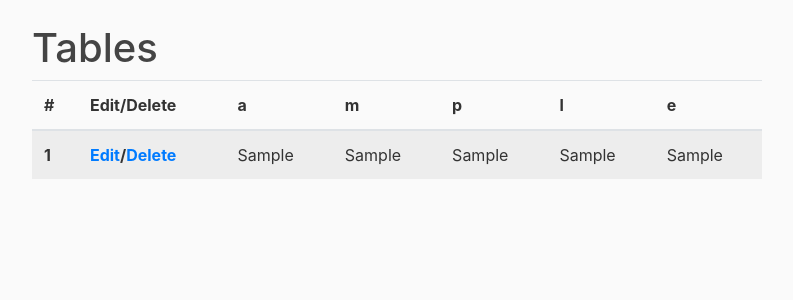
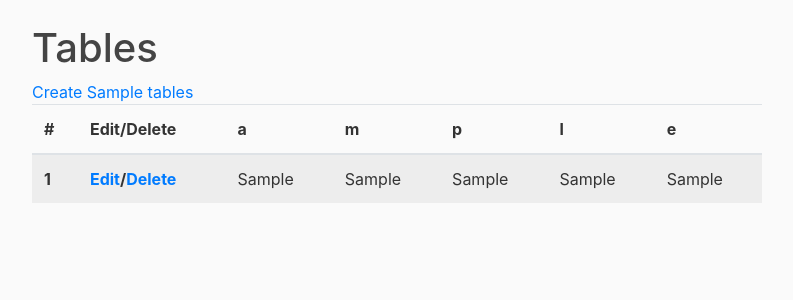
Before and after one commit to Susansujakhu/LV_Ecommerce, a Flask app: template stores/single_store/templates/lists.html in a window 1280 px wide. Shown: the part 56-356 px from the top of the page, without its empty margins (53-846 px from the left). Run offline with Flask 2, Linux system fonts and the light colour scheme; the template is opened without the code that fills it: most values are stand-ins (such as "Sample title", 1, 10 or a date in 2020); some libraries are stand-ins or nearby versions.

Commit message:
stores-templates list.html added link to create

```diff
--- a/stores/single_store/templates/lists.html
+++ b/stores/single_store/templates/lists.html
@@ -1,6 +1,8 @@
 {% extends "layout.html" %}
 {% block content %}
     <h1>Tables</h1>
+    {% set link = "add_"+tables.lower() %}
+    <a href="/{{link}}">Create {{tables}}</a>
     <table class="table table-striped">
         <thead>
           <tr>
```
